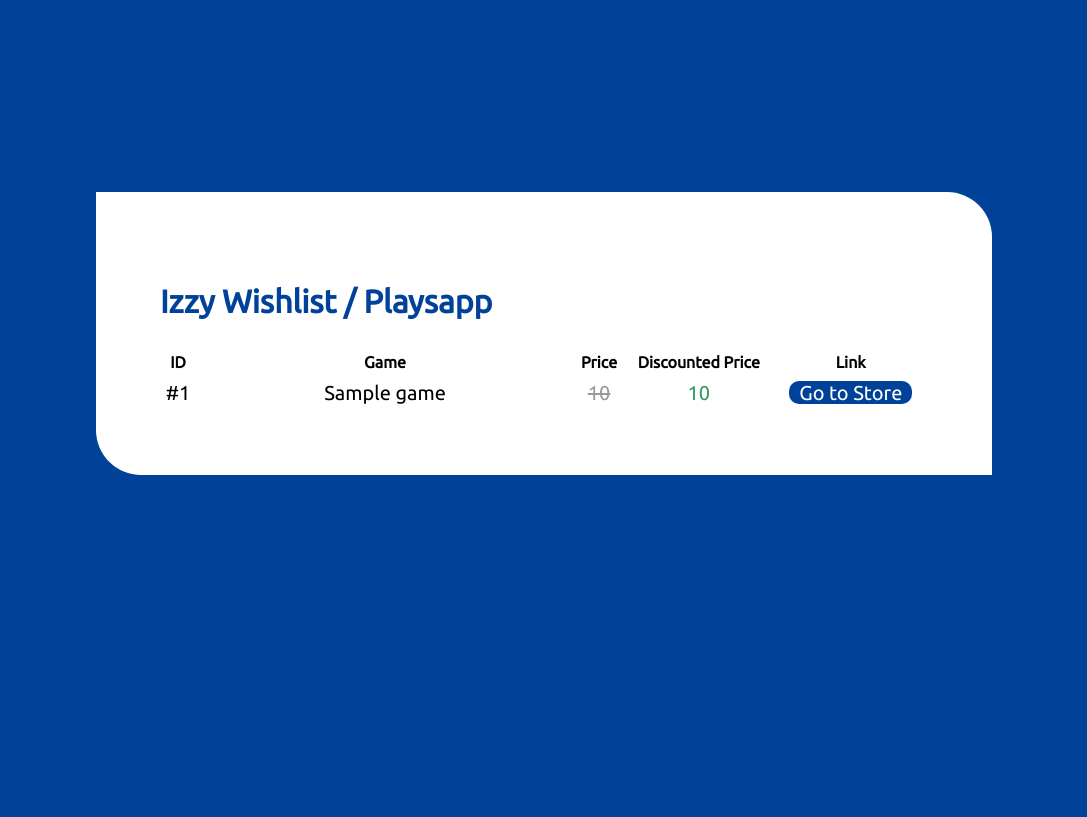
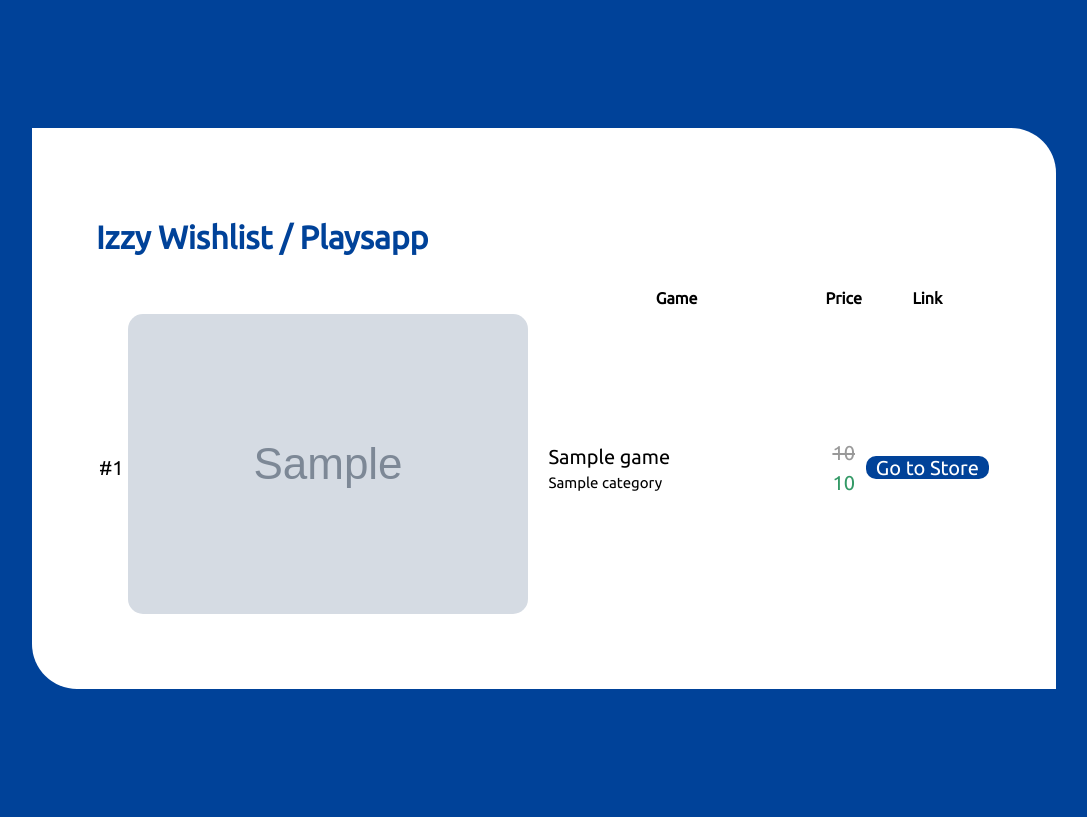
Before and after one commit to ivanelisandro/IzzyWishlist, a Django app: template source_code/izzywishlist/playsapp/templates/playsapp/index.html in a window 1280 px wide. Shown: the whole page, without its empty margins (96-1183 px from the left). Before the commit the page ends 475 px from the top, so only its background shows below. Run offline with Django 3.2, Linux system fonts and the light colour scheme; the template is opened without the code that fills it: most values are stand-ins (such as "Sample title", 1, 10 or a date in 2020); grey boxes marked "Sample" are stand-in pictures.

Commit message:
CHANGED: Small improvements to layout and styles. Included images in layout. These improvements were considered part of the item 4.1 of task "4. Playsapp Main Page".

```diff
--- a/source_code/izzywishlist/playsapp/templates/playsapp/index.html
+++ b/source_code/izzywishlist/playsapp/templates/playsapp/index.html
@@ -3,16 +3,17 @@
 {% block content %}
   <table style="width:100%">
     <tr>
-      <th>ID</th>
+      <th></th>
+      <th></th>
       <th>Game</th>
       <th>Price</th>
-      <th>Discounted Price</th>
       <th>Link</th>
     </tr>
     {% for game in games %}
       <tr>
         <td class="table_text">#{{ forloop.counter }}</td>
-        <td class="table_game_name">{{ game.name }}</td>
+        <td class="table_text"><img src="{{ game.image_link }}"/></td>
+        <td class="table_game_name">{{ game.name }}<br><div class="table_game_category">{{ game.category }}</div></td>
         <td class="table_text">
           {% if game.discounted_price %}
             <del class="crossed_text">
@@ -21,12 +22,13 @@
           {% if game.discounted_price %}
             </del>
           {% endif %}
+          <br>
+          {% if game.discounted_price %}
+            <div class="discount_text">{{ game.discounted_price }}</div>
+          {% else %}
+            <div class="no_discount_text">No discount :(</div>
+          {% endif %}
         </td>
-        {% if game.discounted_price %}
-          <td class="discount_text">{{ game.discounted_price }}</td>
-        {% else %}
-          <td class="no_discount_text">No discount :(</td>
-        {% endif %}
         <td class="table_text"><a href="{{ game.link }}">Go to Store</a></td>
 
       </tr>
--- a/source_code/izzywishlist/playsapp/views.py
+++ b/source_code/izzywishlist/playsapp/views.py
@@ -1,5 +1,4 @@
 from django.conf import settings
-from django.shortcuts import render
 from django.views.generic.base import TemplateView
 from html.parser import HTMLParser
 import json
@@ -88,7 +87,9 @@ class GameInfo:
         return {
             'product_id': self.product_id,
             'link': self.link,
+            'image_link': f"{self.image_link}?w=150",
             'name': self.name,
+            'category': self.category,
             'base_price': self.base_price,
             'discounted_price': self.format_discount(),
         }
--- a/source_code/izzywishlist/static/css/base.css
+++ b/source_code/izzywishlist/static/css/base.css
@@ -8,7 +8,7 @@ html {
 }
 
 body {
-    margin: 15%;
+    margin: 10%;
     padding: 5%;
     background: #ffffff;
     line-height: 1.5;
@@ -34,8 +34,12 @@ button {
     font-size: 15px;
 }
 
+img {
+	padding: 0px;
+	border-radius: 15px;
+}
+
 .table_text {
-	border-radius: 0px 15px 0px 15px;
     text-align: center;
     font-size: 20px;
 	white-space:nowrap;
@@ -43,11 +47,16 @@ button {
 }
 
 .table_game_name {
-	border-radius: 0px 15px 0px 15px;
-    text-align: center;
+	padding: 0% 2%;
+    text-align: left;
     font-size: 20px;
     width: 50%;
 	overflow: hidden;
+}
+
+.table_game_category {
+    text-align: left;
+    font-size: 15px;
 }
 
 .discount_text {
```
